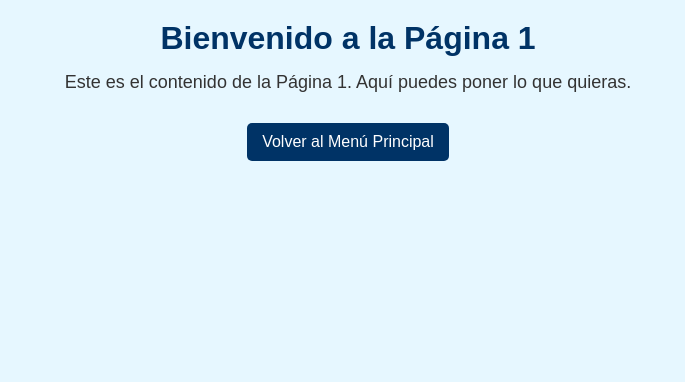
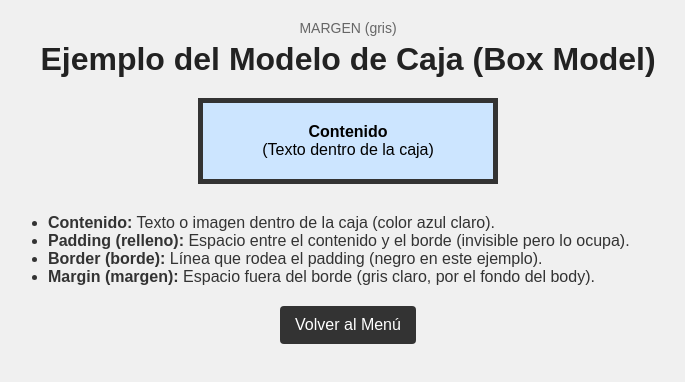
Before and after one commit to JohnSamu2999/ronaldo, a plain HTML site: page index.html in a window 1280 px wide. Shown: the whole page, without its empty margins (292-977 px from the left). Drawn offline with Linux system fonts and the light colour scheme.

Commit message:
Update index.html

```diff
--- a/index.html
+++ b/index.html
@@ -3,7 +3,7 @@
 <head>
   <meta charset="UTF-8">
   <meta name="viewport" content="width=device-width, initial-scale=1.0">
-  <title>Página 1</title>
+  <title>Página 1 - Box Model</title>
   <style>
     * {
       box-sizing: border-box;
@@ -13,42 +13,77 @@
     }
 
     body {
-      background-color: #e6f7ff;
+      background-color: #f0f0f0;
       padding: 20px;
       text-align: center;
     }
 
     h1 {
-      color: #003366;
-      margin-bottom: 15px;
+      color: #222;
+      margin-bottom: 20px;
     }
 
-    p {
-      font-size: 18px;
-      margin-bottom: 30px;
+    .caja {
+      width: 300px;
+      margin: 20px auto; /* margen (gris claro) */
+      padding: 20px; /* relleno (azul claro) */
+      border: 5px solid #333; /* borde (negro) */
+      background-color: #cce5ff; /* contenido (azul claro) */
+      color: #000;
+    }
+
+    .explicacion {
+      margin-top: 30px;
+      text-align: left;
+      max-width: 600px;
+      margin-left: auto;
+      margin-right: auto;
+      font-size: 16px;
       color: #333;
     }
 
     a {
       display: inline-block;
+      margin-top: 20px;
       padding: 10px 15px;
-      background-color: #003366;
+      background-color: #333;
       color: #fff;
       text-decoration: none;
-      border-radius: 5px;
-      transition: background-color 0.3s;
+      border-radius: 4px;
     }
 
     a:hover {
-      background-color: #00509e;
+      background-color: #555;
+    }
+
+    body::before {
+      content: 'MARGEN (gris)';
+      display: block;
+      margin-bottom: 5px;
+      color: #666;
+      font-size: 14px;
     }
   </style>
 </head>
 <body>
 
-  <h1>Bienvenido a la Página 1</h1>
-  <p>Este es el contenido de la Página 1. Aquí puedes poner lo que quieras.</p>
-  <a href="index.html">Volver al Menú Principal</a>
+  <h1>Ejemplo del Modelo de Caja (Box Model)</h1>
+
+  <div class="caja">
+    <strong>Contenido</strong><br>
+    (Texto dentro de la caja)
+  </div>
+
+  <div class="explicacion">
+    <ul>
+      <li><strong>Contenido:</strong> Texto o imagen dentro de la caja (color azul claro).</li>
+      <li><strong>Padding (relleno):</strong> Espacio entre el contenido y el borde (invisible pero lo ocupa).</li>
+      <li><strong>Border (borde):</strong> Línea que rodea el padding (negro en este ejemplo).</li>
+      <li><strong>Margin (margen):</strong> Espacio fuera del borde (gris claro, por el fondo del body).</li>
+    </ul>
+  </div>
+
+  <a href="index.html">Volver al Menú</a>
 
 </body>
 </html>
```
